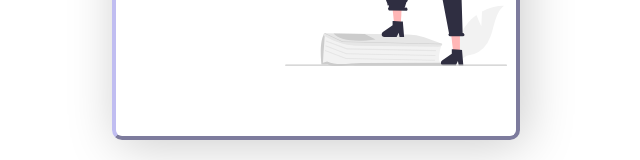
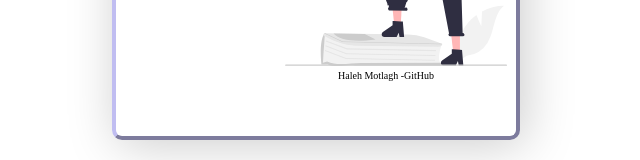
Before and after one commit to Halehkm/dictionary-project-react, a React (Create React App) app: page / in a window 1280 px wide. Shown: the part 672-832 px from the top of the page, without its empty margins (324-964 px from the left). Built offline with nearby package versions, Linux system fonts and the light colour scheme.

Commit message:
Added footer

```diff
--- a/src/App.css
+++ b/src/App.css
@@ -7,7 +7,7 @@
 
 .App {
   border: 0.3rem outset #c0bdf1;
-  box-shadow: 5px 5px 50px #CCCCCC;
+  box-shadow: 5px 5px 50px #cccccc;
   height: 700px;
   width: 400px;
   border-radius: 10px;
@@ -32,3 +32,16 @@ img {
   margin-top: 240px;
   margin-left: 12px;
 }
+footer {
+  font-size: 10px;
+  margin-left: 222px;
+}
+a {
+  text-decoration: none;
+  color: black;
+}
+
+a:hover {
+  text-decoration: underline;
+  color: #a39ff5;
+}
--- a/src/App.js
+++ b/src/App.js
@@ -5,7 +5,6 @@ export default function App() {
   return (
     <div className="container">
       <div className="App">
-        <span className="border ">
         <form className="search">
           <input
             className="text-box"
@@ -15,7 +14,12 @@ export default function App() {
           <button type="submit"> 🔍</button>
         </form>
         <img src={logo} alt="Woman looking through a dictionary" />
-        </span>
+        <footer>
+          Haleh Motlagh -
+          <a href="https://github.com/Halehkm/dictionary-project-react">
+            GitHub
+          </a>
+        </footer>
       </div>
     </div>
   );
```
Lines whose indentation alone changed are shown as unchanged.
